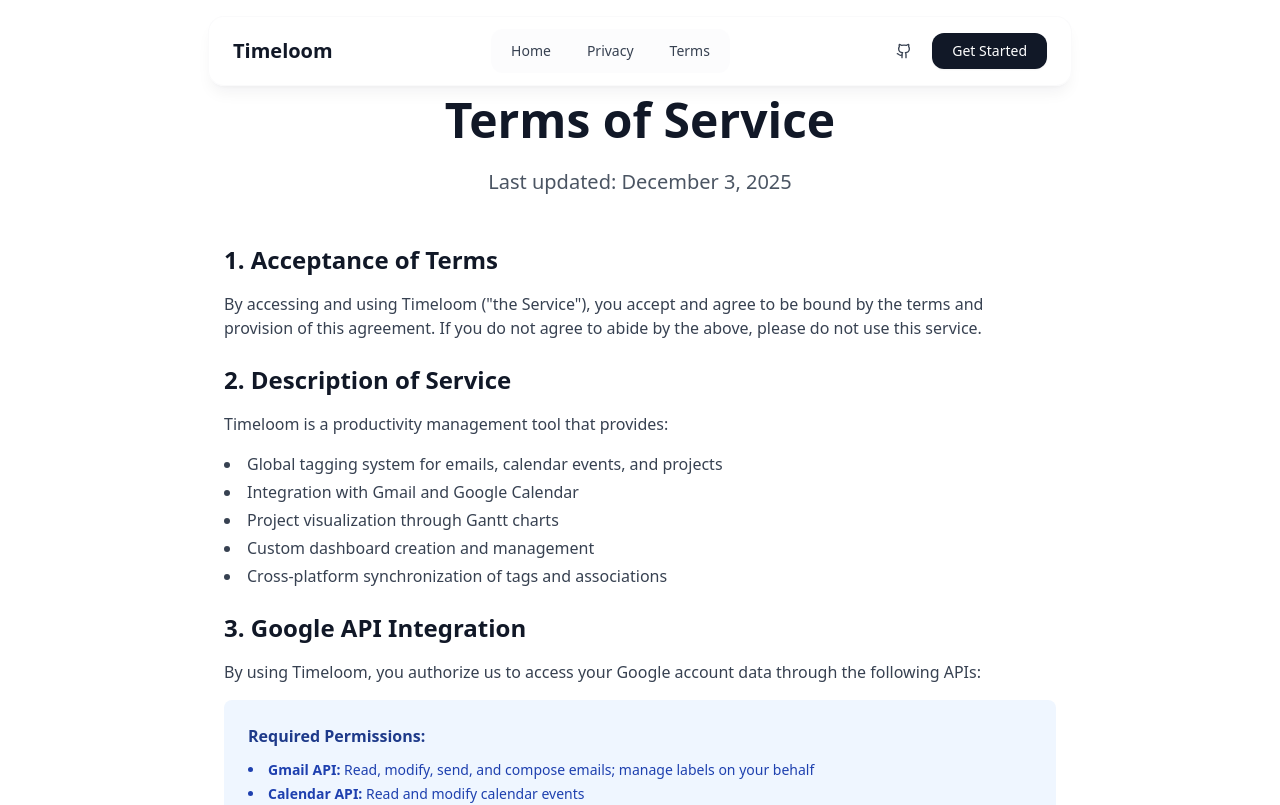
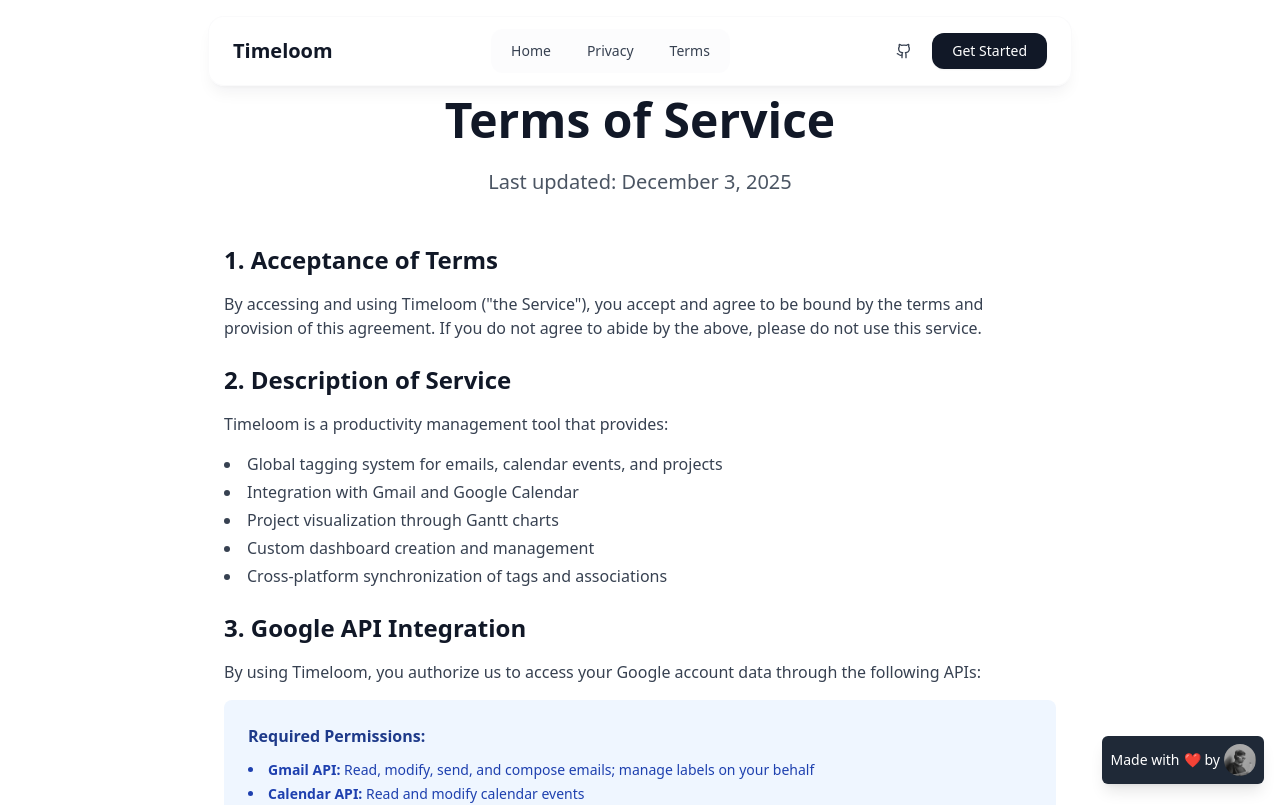
Before and after one commit to BerrySeriousCoder/Timeloom-landingpage, a React (Vite) app: page /terms in a window 1280 px wide. Shown: the top 805 px of the page. Built offline with nearby package versions, Linux system fonts and the light colour scheme.

Commit message:
Add app link in navbar, CTA section, and hero section; add signature tag in footer

```diff
--- a/src/components/CTA.tsx
+++ b/src/components/CTA.tsx
@@ -31,10 +31,10 @@
           </p>
 
           <div className="flex flex-col sm:flex-row gap-4 justify-center items-center mb-8">
-            <button className="group bg-gray-900 text-white px-8 py-4 rounded-xl hover:bg-gray-800 transition-all duration-300 font-semibold text-lg flex items-center gap-2 hover:scale-105 shadow-lg hover:shadow-xl">
+            <a href="https://app.timeloom.xyz/" className="group bg-gray-900 text-white px-8 py-4 rounded-xl hover:bg-gray-800 transition-all duration-300 font-semibold text-lg flex items-center gap-2 hover:scale-105 shadow-lg hover:shadow-xl">
               Get access
               <ArrowRight className="w-5 h-5 group-hover:translate-x-1 transition-transform" />
-            </button>
+            </a>
             <button className="bg-gray-100 text-gray-900 px-8 py-4 rounded-xl hover:bg-gray-200 transition-all duration-300 font-semibold text-lg hover:scale-105">
               Book a call
             </button>
--- a/src/components/Footer.tsx
+++ b/src/components/Footer.tsx
@@ -1,5 +1,6 @@
 import { Github,  Mail, Heart } from 'lucide-react';
 import { Link } from 'react-router-dom';
+import profile from '../assets/profile.jpeg';
 
 const Footer = () => {
   return (
@@ -46,15 +47,23 @@
           </div>
         </div>
 
+        <div className="fixed bottom-4 right-4 flex items-center text-white text-muted-foreground text-sm z-10 group bg-gray-800 p-2 rounded-md shadow-lg"> {/* Added background, padding, rounded corners, and shadow */}
+          Made with <span className="text-red-500 mx-1">❤️</span> by
+          <a href="https://www.linkedin.com/in/harsh-vardhan-singh-2ab454257/" target="_blank" rel="noopener noreferrer" className="ml-1 hover:text-purple-light transition-colors transform group-hover:scale-110"> {/* Added transform and group-hover:scale-110 */}
+            <img src={profile} alt="Hero" className="inline-block text-xl rounded-full h-8 w-8 object-cover" />
+          </a>
+        </div>
+
         <div className="border-t border-gray-800 mt-12 pt-8">
           <div className="flex flex-col md:flex-row justify-between items-center">
             <p className="text-gray-400 text-sm">
-              © 2024 Timeloom. All rights reserved.
+              © 2025 Timeloom. All rights reserved.
             </p>
             <div className="flex items-center space-x-2 mt-4 md:mt-0">
-              <span className="text-gray-400 text-sm">Made with</span>
+              <span className=" text-sm">Made with</span>
               <Heart className="w-4 h-4 text-red-500 fill-current" />
-              <span className="text-gray-400 text-sm">by the open source community</span>
+              <span className=" text-sm">by</span>
+              <img src={profile} alt="Profile Icon" className="w-4 h-4 rounded-full" />
             </div>
           </div>
         </div>
--- a/src/components/HeroSection.tsx
+++ b/src/components/HeroSection.tsx
@@ -41,10 +41,10 @@
           </p>
 
           <div className="flex flex-col sm:flex-row gap-4 justify-center items-center mb-12">
-            <button className="group bg-blue-600 text-white px-8 py-4 rounded-2xl hover:bg-blue-700 transition-all duration-300 font-semibold text-lg flex items-center gap-2 hover:scale-105 shadow-lg hover:shadow-xl">
+            <a href="https://app.timeloom.xyz/" className="group bg-blue-600 text-white px-8 py-4 rounded-2xl hover:bg-blue-700 transition-all duration-300 font-semibold text-lg flex items-center gap-2 hover:scale-105 shadow-lg hover:shadow-xl">
               Get Started Free
               <ArrowRight className="w-5 h-5 group-hover:translate-x-1 transition-transform" />
-            </button>
+            </a>
             <a href="#demo" className="border-2 border-gray-300 text-gray-700 px-8 py-4 rounded-2xl hover:border-blue-600 hover:text-blue-600 transition-all duration-300 font-semibold text-lg hover:scale-105 inline-flex items-center justify-center">
               Watch Demo
             </a>
--- a/src/components/Navbar.tsx
+++ b/src/components/Navbar.tsx
@@ -30,9 +30,9 @@
           <a href="https://github.com/BerrySeriousCoder/Timeloom" target="_blank" rel="noopener noreferrer" className="text-gray-700 hover:text-blue-600 p-2 rounded-lg hover:bg-gray-50/50 transition-all duration-200 flex items-center gap-2">
             <Github size={16} />
           </a>
-          <button className="bg-gray-900 text-white px-5 py-2 rounded-xl hover:bg-gray-800 transition-all duration-200 font-medium text-sm hover:scale-105 shadow-sm">
+          <a href="https://app.timeloom.xyz/" className="bg-gray-900 text-white px-5 py-2 rounded-xl hover:bg-gray-800 transition-all duration-200 font-medium text-sm hover:scale-105 shadow-sm flex items-center justify-center">
             Get Started
-          </button>
+          </a>
         </div>
       </div>
 
@@ -70,9 +70,9 @@
                 Open Source
               </a>
               <div className="pt-2 pb-1">
-                <button className="w-full bg-gray-900 text-white px-4 py-2 rounded-xl hover:bg-gray-800 transition-all duration-200 font-medium text-sm">
+                <a href="https://app.timeloom.xyz/" className="w-full bg-gray-900 text-white px-4 py-2 rounded-xl hover:bg-gray-800 transition-all duration-200 font-medium text-sm flex items-center justify-center">
                   Get Started
-                </button>
+                </a>
               </div>
             </div>
           </div>
```
Also changed, not shown: src/assets/profile.jpeg (added).
